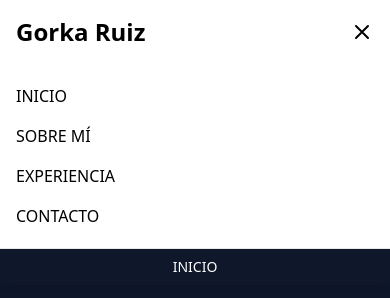
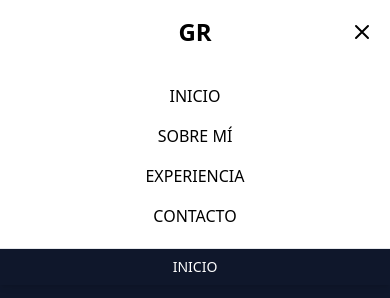
Before and after one commit to Gorka29/portfolio, an Angular app: page / in a window 390 px wide. Both pictures are taken after a click on the button 362 px from the left and 32 px from the top of the page. Shown: the top 298 px of the page. Built offline with nearby package versions, Linux system fonts and the light colour scheme.

Commit message:
Reubicacion del menu y seccion actual sobre mi arreglada

```diff
--- a/src/app/header/header.component.html
+++ b/src/app/header/header.component.html
@@ -1,11 +1,11 @@
 <header class="sticky top-0 z-50 bg-white shadow-md">
   <div class="container mx-auto">
     <nav class="p-4 flex flex-col md:flex-row justify-between items-center">
-      <div class="flex justify-between items-center w-full md:w-auto">
-        <h1 class="main-color text-2xl font-bold select-none">Gorka Ruiz</h1>
+      <div class="flex justify-center md:justify-between items-center w-full md:w-auto">
+        <h1 class="main-color text-2xl font-bold select-none">GR</h1>
 
-        <!-- Botón de hamburguesa para móviles -->
-        <button class="md:hidden relative w-6 h-6 flex items-center justify-center" (click)="toggleMenu()">
+        <!-- Botón de hamburguesa solo para móviles -->
+        <button class="md:hidden absolute right-4 w-6 h-6 flex items-center justify-center" (click)="toggleMenu()">
           <svg xmlns="http://www.w3.org/2000/svg" class="h-6 w-6 absolute transition-all duration-300 ease-in-out main-color" [ngClass]="{'opacity-0 rotate-90': menuAbierto, 'opacity-100 rotate-0': !menuAbierto}" fill="none" viewBox="0 0 24 24" stroke="currentColor">
             <path stroke-linecap="round" stroke-linejoin="round" stroke-width="2" d="M4 6h16M4 12h16M4 18h16" />
           </svg>
@@ -27,7 +27,7 @@
     <!-- Menú móvil -->
     <div class="md:hidden overflow-hidden transition-all duration-300 ease-in-out"
          [ngClass]="{'max-h-0 opacity-0': !menuAbierto, 'max-h-96 opacity-100': menuAbierto}">
-      <ul class="container mx-auto p-4 space-y-2">
+      <ul class="container mx-auto p-4 space-y-2 text-center">
         <li><a class="block main-color inicio uppercase py-1 font-roboto text-base cursor-pointer" (click)="onSectionClick('inicio')">Inicio</a></li>
         <li><a class="block main-color sobre-mi uppercase py-1 font-roboto text-base cursor-pointer" (click)="onSectionClick('sobre-mi')">Sobre mí</a></li>
         <li><a class="block main-color proyectos uppercase py-1 font-roboto text-base cursor-pointer" (click)="onSectionClick('experiencia')">Experiencia</a></li>
@@ -39,7 +39,7 @@
     <div class="md:hidden">
       <div class="w-full border-t border-gray-200"></div>
       <div class="seccion-actual w-full py-2 text-sm text-white uppercase font-medium text-center">
-        {{ seccionActual }}
+        {{ seccionActual === 'Sobre-mi' ? 'SOBRE MÍ' : seccionActual }}
       </div>
     </div>
   </div>
```
